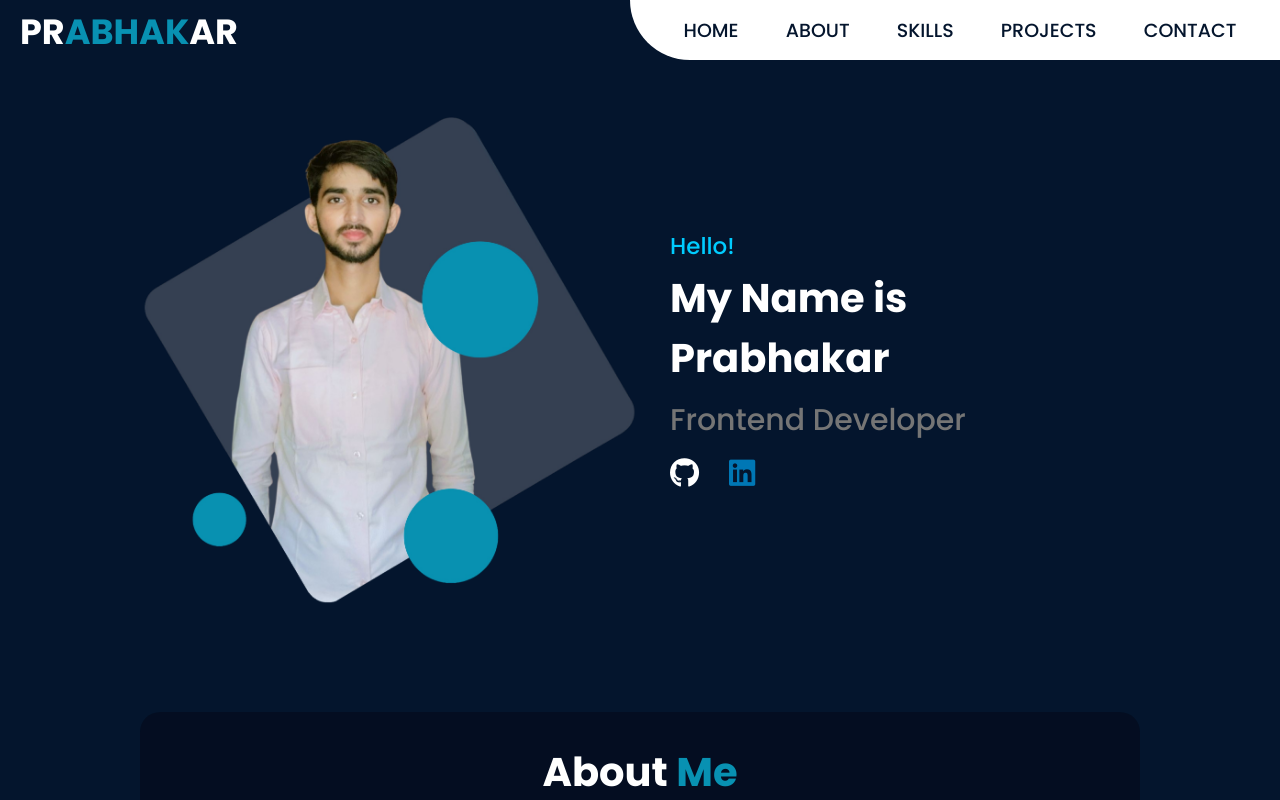
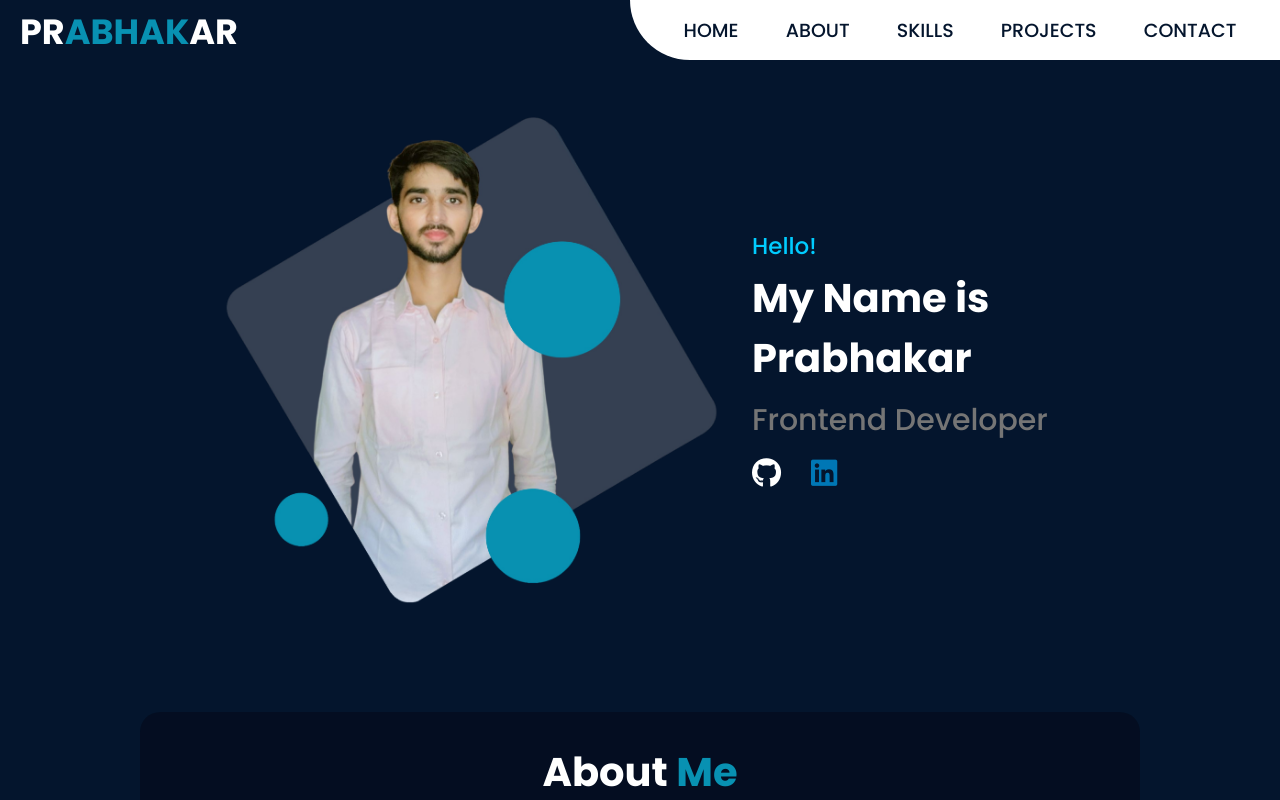
Before and after one commit to coder-prabhakar/personal-portfolio, a React (Create React App) app: page / in a window 1280 px wide. Shown: the top 800 px of the page. Built offline with nearby package versions, Linux system fonts and the light colour scheme; the HTML template or start-up script is replaced by a standard one.

Commit message:
Media Queries Syntax Changed

```diff
--- a/src/component/css/home.css
+++ b/src/component/css/home.css
@@ -7,14 +7,15 @@
 
 .home .container{
     display: grid;
-    grid-template-columns: auto auto;
+    grid-template-columns: 3fr 2fr;
     grid-gap: 30px;
     justify-content: center;
+    overflow: hidden;
 }
 
 .home .image{
     width: 500px;
-    overflow: hidden;
+    margin-left: auto;
 }
 
 .home .home-content {
@@ -48,7 +49,11 @@
 .home-content .icon i{ font-size: 30px; }
 .home-content .icon .fa-linkedin{ margin-left: 30px; color: #0077b5 ;}
 
-@media (max-width:900px){
+@media only screen and (max-width:1000px){
+    .home .container{ margin-top: 50px; }
+}
+
+@media only screen and (max-width:900px){
     .headerName{ display: none; }
     .home .container{ margin-top: 100px; gap: 10px; }
     .home .image{ width: 350px; }
@@ -58,7 +63,7 @@
     .home-content .icon i{ font-size: 25px; }
 }
 
-@media (max-width:650px) {
+@media only screen and (max-width:650px) {
     .home .container{
         grid-template-columns: 1fr;
         margin-top: 20px;
@@ -71,6 +76,6 @@
     .home-content .icon .fa-linkedin{ margin-left: 20px;}
 }
 
-@media (max-width:300px){
+@media only screen and (max-width:300px){
     .home .image{ width: 95%; }
 }
```
